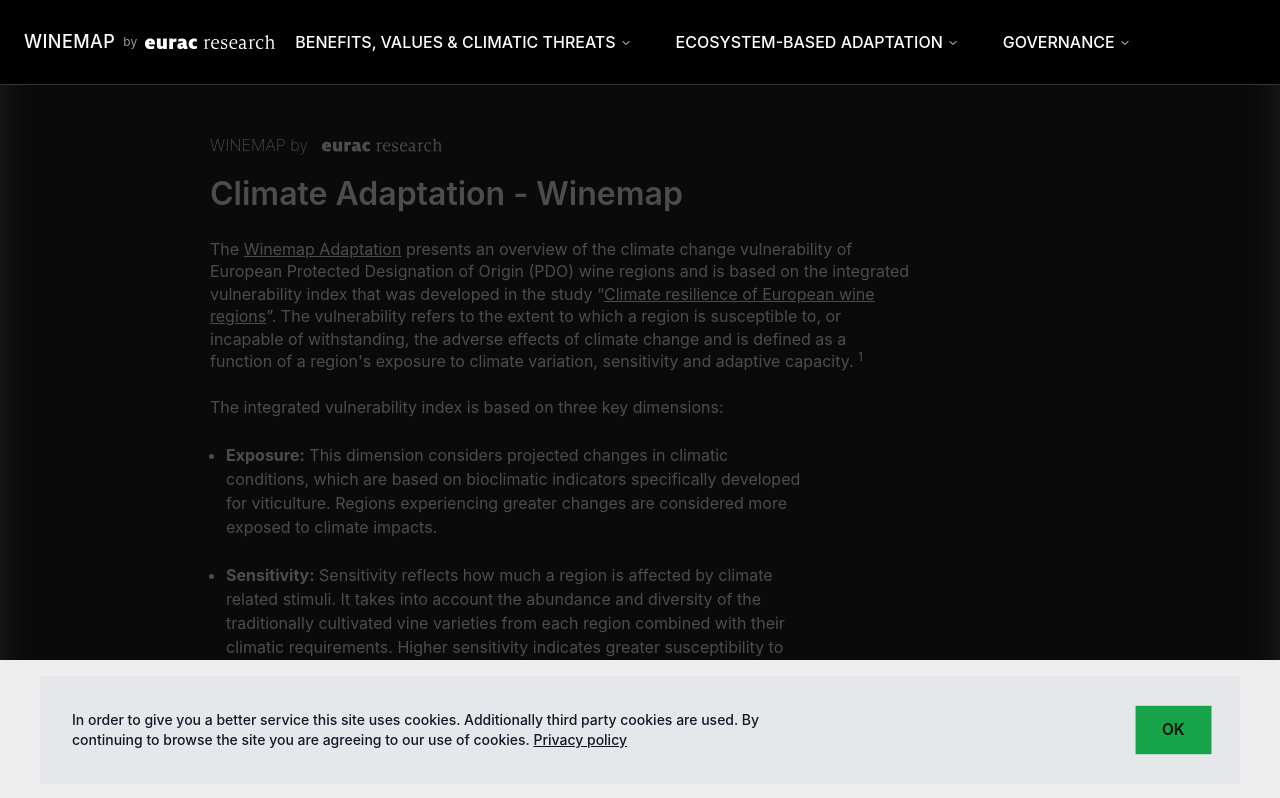
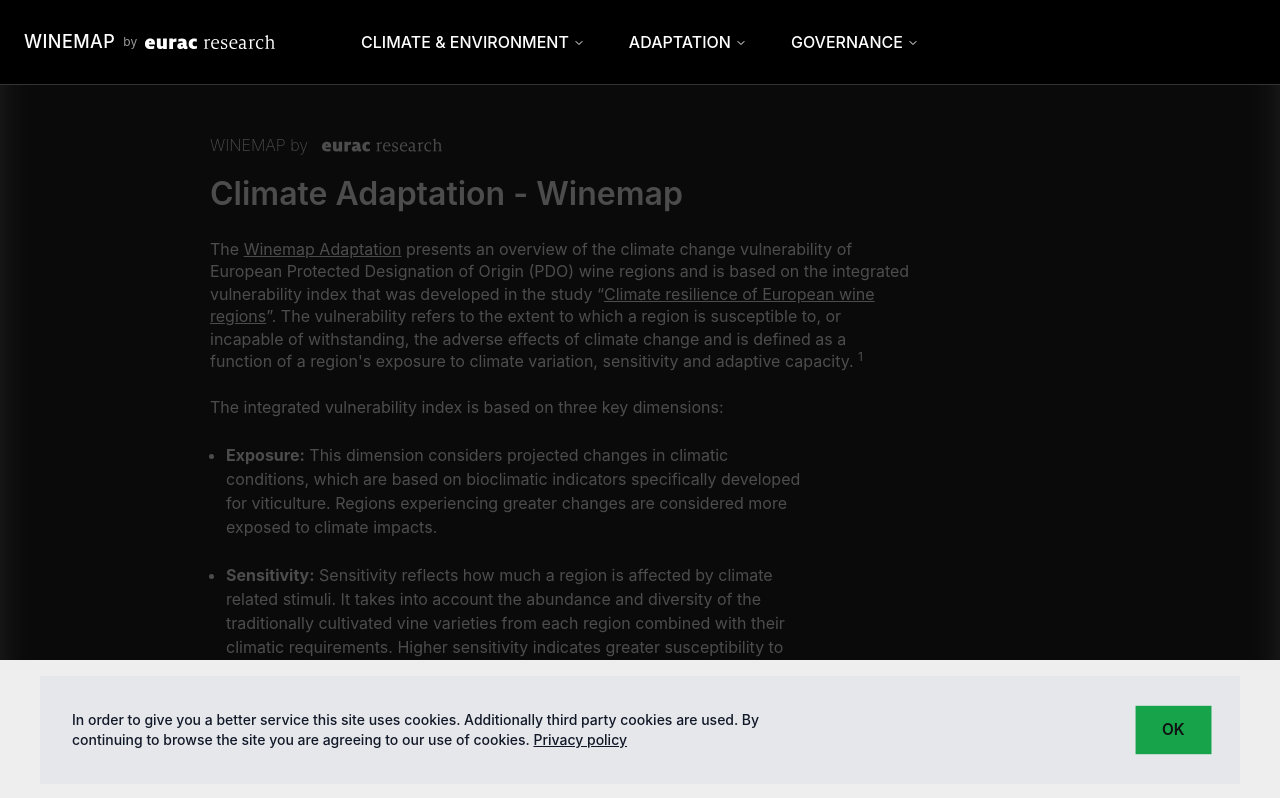
Before and after one commit to Eurac-Research/winemap, a Next.js app: page /vulnerability in a window 1280 px wide. Shown: the top 798 px of the page. Built offline with nearby package versions, Linux system fonts and the light colour scheme.

Commit message:
feat: unify names

```diff
--- a/src/app/components/Navigation.tsx
+++ b/src/app/components/Navigation.tsx
@@ -38,8 +38,8 @@ export function Navigation() {
         <NavigationMenu className="justify-center py-6 w-full">
           <NavigationMenuList>
             <NavigationMenuItem>
-              <NavigationMenuTrigger className="bg-black text-white hover:bg-white/10 hover:text-white data-[state=open]:bg-white/10 data-[state=open]:text-white text-base px-5 py-3">
-                BENEFITS, VALUES & CLIMATIC THREATS
+              <NavigationMenuTrigger className="bg-black text-white hover:bg-white/10 hover:text-white data-[state=open]:bg-white/10 data-[state=open]:text-white text-base px-5 py-3 uppercase">
+                Climate & Environment
               </NavigationMenuTrigger>
               <NavigationMenuContent className="bg-black border-white/20">
                 <div className="grid grid-cols-[340px_1fr] gap-0 w-[900px]">
@@ -90,8 +90,8 @@ export function Navigation() {
             </NavigationMenuItem>
 
             <NavigationMenuItem>
-              <NavigationMenuTrigger className="bg-black text-white hover:bg-white/10 hover:text-white data-[state=open]:bg-white/10 data-[state=open]:text-white text-base px-5 py-3">
-                ECOSYSTEM-BASED ADAPTATION
+              <NavigationMenuTrigger className="bg-black text-white hover:bg-white/10 hover:text-white data-[state=open]:bg-white/10 data-[state=open]:text-white text-base px-5 py-3 uppercase">
+                ADAPTATION
               </NavigationMenuTrigger>
               <NavigationMenuContent className="bg-black border-white/20">
                 <div className="grid grid-cols-[340px_1fr] gap-0 w-[900px]">
@@ -153,7 +153,7 @@ export function Navigation() {
             </NavigationMenuItem>
 
             <NavigationMenuItem>
-              <NavigationMenuTrigger className="bg-black text-white hover:bg-white/10 hover:text-white data-[state=open]:bg-white/10 data-[state=open]:text-white text-base px-5 py-3">
+              <NavigationMenuTrigger className="bg-black text-white hover:bg-white/10 hover:text-white data-[state=open]:bg-white/10 data-[state=open]:text-white text-base px-5 py-3 uppercase">
                 GOVERNANCE
               </NavigationMenuTrigger>
               <NavigationMenuContent className="bg-black border-white/20">
--- a/src/app/components/WinemapNavigation.tsx
+++ /dev/null
@@ -1,55 +0,0 @@
-"use client";
-
-import Link from "next/link";
-
-interface WinemapNavigationProps {
-  currentPage: "regions" | "adaptation" | "environment";
-}
-
-export default function WinemapNavigation({ currentPage }: WinemapNavigationProps) {
-  return (
-    <nav className="flex items-center gap-1 text-sm relative z-10 mt-4">
-      <Link
-        href="/?vulnerability=false"
-        className={`px-3 py-1 rounded transition-all border relative group ${currentPage === "regions"
-          ? "bg-white bg-opacity-20 text-white border-white border-opacity-50"
-          : "text-gray-300 hover:text-white hover:bg-white hover:bg-opacity-10 border-transparent hover:border-white hover:border-opacity-30"
-          }`}
-      >
-        Regions
-        <div className="absolute top-full left-1/2 transform -translate-x-1/2 mt-2 px-3 py-2 bg-black bg-opacity-90 text-white text-xs rounded-lg opacity-0 group-hover:opacity-100 transition-opacity duration-200 pointer-events-none z-50 w-40 text-center">
-          Explore European PDO wine regions and their characteristics
-          <div className="absolute bottom-full left-1/2 transform -translate-x-1/2 w-0 h-0 border-l-4 border-r-4 border-b-4 border-transparent border-b-black border-b-opacity-90"></div>
-        </div>
-      </Link>
-      <span className="text-gray-400 mx-1">|</span>
-      <Link
-        href="/?vulnerability=true"
-        className={`px-3 py-1 rounded transition-all border relative group ${currentPage === "adaptation"
-          ? "bg-white bg-opacity-20 text-white border-white border-opacity-50"
-          : "text-gray-300 hover:text-white hover:bg-white hover:bg-opacity-10 border-transparent hover:border-white hover:border-opacity-30"
-          }`}
-      >
-        Adaptation
-        <div className="absolute top-full left-1/2 transform -translate-x-1/2 mt-2 px-3 py-2 bg-black bg-opacity-90 text-white text-xs rounded-lg opacity-0 group-hover:opacity-100 transition-opacity duration-200 pointer-events-none z-50 w-40 text-center">
-          Climate change vulnerability analysis and adaptation strategies
-          <div className="absolute bottom-full left-1/2 transform -translate-x-1/2 w-0 h-0 border-l-4 border-r-4 border-b-4 border-transparent border-b-black border-b-opacity-90"></div>
-        </div>
-      </Link>
-      <span className="text-gray-400 mx-1">|</span>
-      <Link
-        href="/climate-environment"
-        className={`px-3 py-1 rounded transition-all border relative group ${currentPage === "environment"
-          ? "bg-white bg-opacity-20 text-white border-white border-opacity-50"
-          : "text-gray-300 hover:text-white hover:bg-white hover:bg-opacity-10 border-transparent hover:border-white hover:border-opacity-30"
-          }`}
-      >
-        Environment
-        <div className="absolute top-full left-1/2 transform -translate-x-1/2 mt-2 px-3 py-2 bg-black bg-opacity-90 text-white text-xs rounded-lg opacity-0 group-hover:opacity-100 transition-opacity duration-200 pointer-events-none z-50 w-40 text-center">
-          Ecosystem conditions and environmental services in the Alps
-          <div className="absolute bottom-full left-1/2 transform -translate-x-1/2 w-0 h-0 border-l-4 border-r-4 border-b-4 border-transparent border-b-black border-b-opacity-90"></div>
-        </div>
-      </Link>
-    </nav>
-  );
-}
--- a/src/app/page.tsx
+++ b/src/app/page.tsx
@@ -62,7 +62,7 @@ export default function HomePage() {
                   <div className="w-16 h-16 rounded-full bg-[#E91E63]/10 flex items-center justify-center mb-4 group-hover:bg-[#E91E63]/20 transition-colors">
                     <ThermometerSun className="w-8 h-8 text-[#E91E63]" />
                   </div>
-                  <h2 className="text-2xl font-bold text-white mb-2">BENEFITS, VALUES & CLIMATIC THREATS</h2>
+                  <h2 className="text-2xl font-bold text-white mb-2 uppercase">Climate & Environment</h2>
                 </div>
 
                 <div className="space-y-4 flex-grow">
@@ -91,7 +91,7 @@ export default function HomePage() {
                   <div className="w-16 h-16 rounded-full bg-[#E91E63]/10 flex items-center justify-center mb-4 group-hover:bg-[#E91E63]/20 transition-colors">
                     <Leaf className="w-8 h-8 text-[#E91E63]" />
                   </div>
-                  <h2 className="text-2xl font-bold text-white mb-2">ECOSYSTEM-BASED ADAPTATION</h2>
+                  <h2 className="text-2xl font-bold text-white mb-2 uppercase">ADAPTATION</h2>
                 </div>
 
                 <div className="space-y-4 flex-grow">
@@ -120,7 +120,7 @@ export default function HomePage() {
                   <div className="w-16 h-16 rounded-full bg-[#E91E63]/10 flex items-center justify-center mb-4 group-hover:bg-[#E91E63]/20 transition-colors">
                     <Scale className="w-8 h-8 text-[#E91E63]" />
                   </div>
-                  <h2 className="text-2xl font-bold text-white mb-2">GOVERNANCE</h2>
+                  <h2 className="text-2xl font-bold text-white mb-2 uppercase">GOVERNANCE</h2>
                 </div>
 
                 <div className="space-y-4 flex-grow">
```
